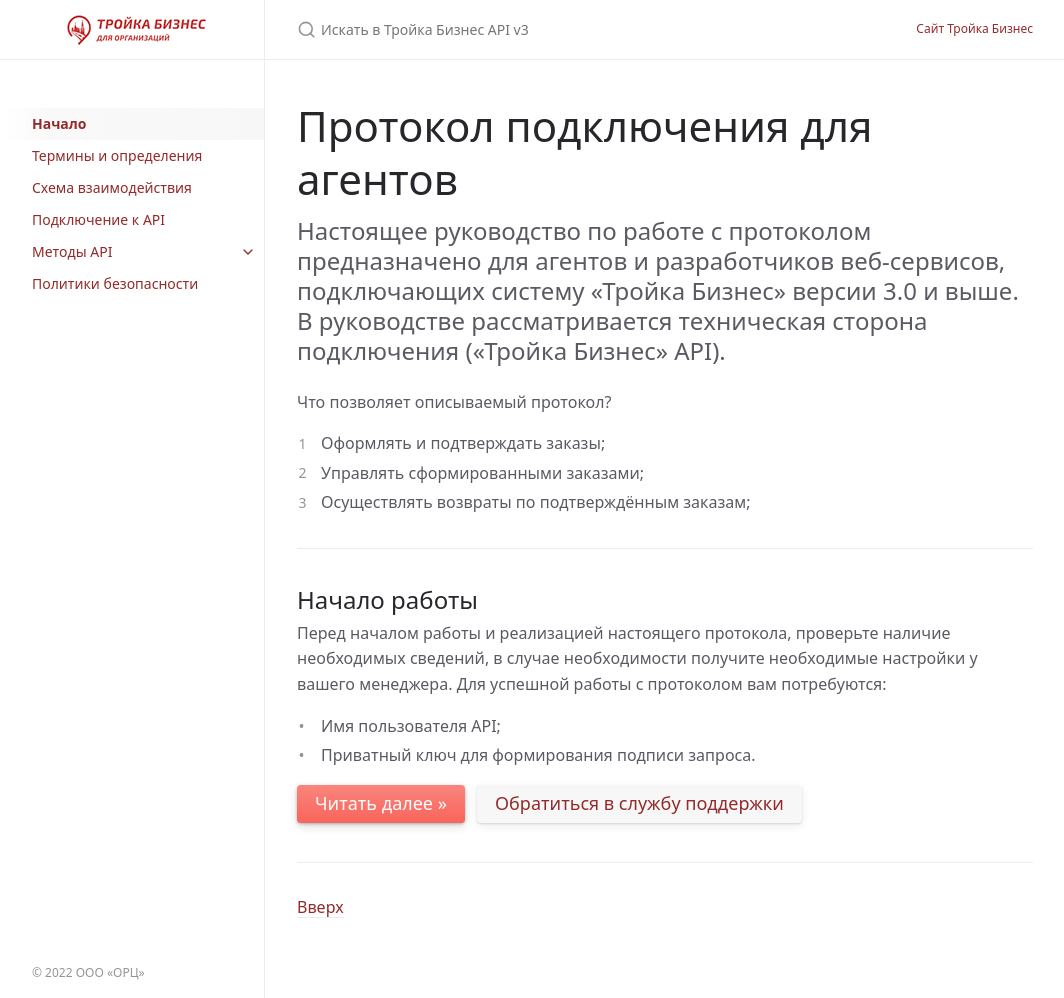
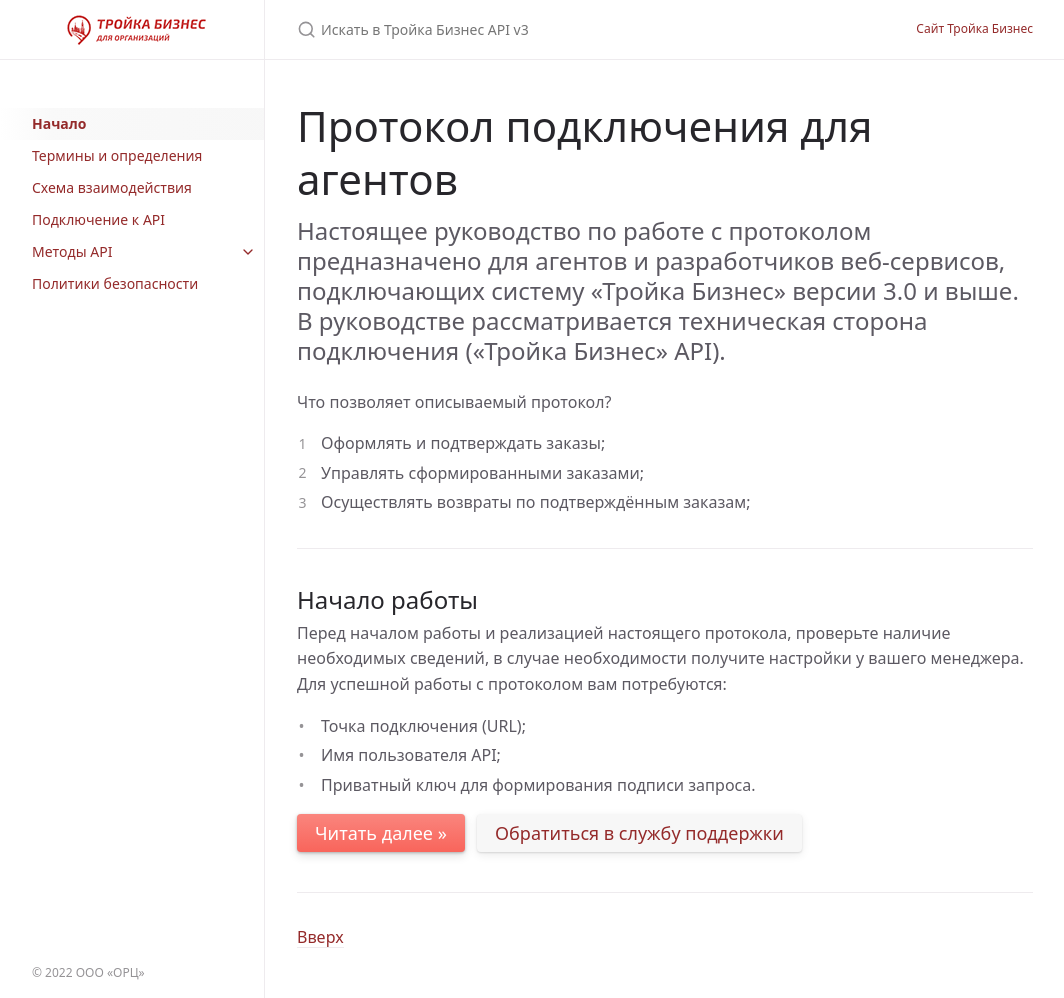
Before and after one commit to InvoiceBox/docs.troika.business, a Jekyll site: the page built from index.md, in a window 1280 px wide and 998 px high. Shown: the whole window, without its empty margins (107-1171 px from the left). Built offline with Jekyll 4.4.1, drawn with Linux system fonts in a browser that asks for light colours.

Commit message:
Text style fix

```diff
--- a/index.md
+++ b/index.md
@@ -25,8 +25,9 @@ permalink: /
 ## Начало работы
 
 Перед началом работы и реализацией настоящего протокола, проверьте наличие необходимых сведений, в случае
-необходимости получите необходимые настройки у вашего менеджера. Для успешной работы с протоколом вам потребуются:
+необходимости получите настройки у вашего менеджера. Для успешной работы с протоколом вам потребуются:
 
+- Точка подключения (URL);
 - Имя пользователя API;
 - Приватный ключ для формирования подписи запроса.
 
```
